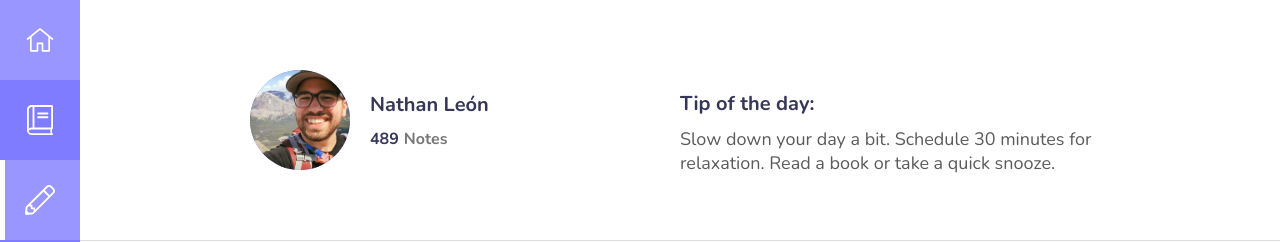
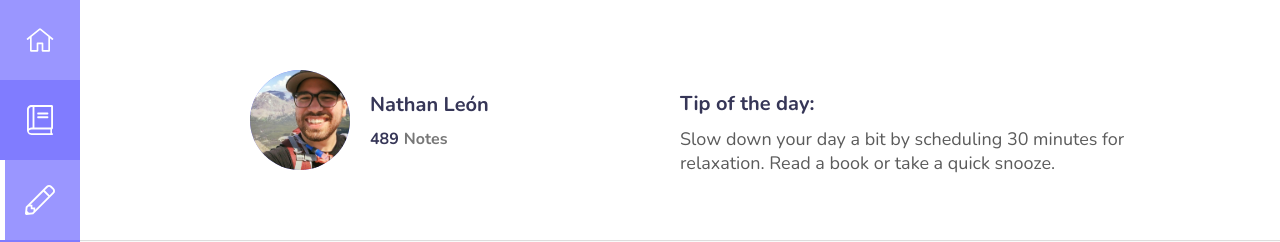
Before and after one commit to nathancleon/self-journal, a React (Create React App) app: page /dashboard/prompts in a window 1280 px wide. Shown: the top 242 px of the page. Built offline with nearby package versions, Linux system fonts and the light colour scheme.

Commit message:
text update

```diff
--- a/src/components/DashboardBanner/DashboardBanner.js
+++ b/src/components/DashboardBanner/DashboardBanner.js
@@ -40,8 +40,8 @@ export default class UserBanner extends Component {
               <Title>Tip of the day:</Title>
               {/* <Tip>Go for a walk outside for at least 15 minutes.</Tip> */}
               <Tip>
-                Slow down your day a bit. Schedule 30 minutes for relaxation.
-                Read a book or take a quick snooze.
+                Slow down your day a bit by scheduling 30 minutes for
+                relaxation. Read a book or take a quick snooze.
               </Tip>
               {/* <Tip>
                 Reach out to a friend or family member you haven't heard from in
```
